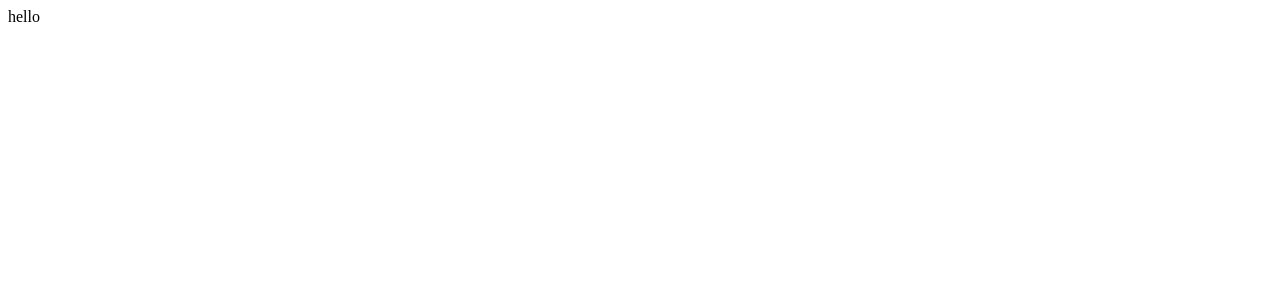
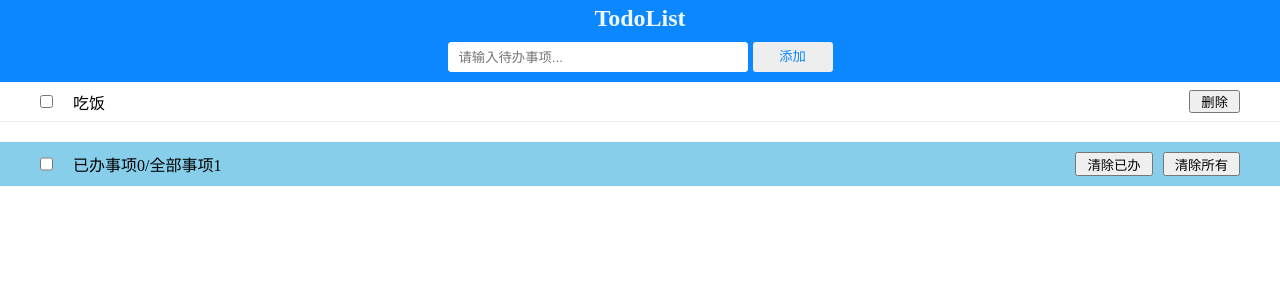
Before and after one commit to xtt-sxj3/TodoList, a Vue app in the folder vue-todo/: page / in a window 1280 px wide. Shown: the top 300 px of the page. Built offline with nearby package versions, Linux system fonts and the light colour scheme.

Commit message:
2:完成静态页面

```diff
--- a/vue-todo/src/App.vue
+++ b/vue-todo/src/App.vue
@@ -1,5 +1,98 @@
 <template>
-  <div>hello</div>
+  <header class="todo-header">
+    <h1>TodoList</h1>
+    <div class="add-todo">
+      <input type="text" placeholder="请输入待办事项..." />
+      <button>添加</button>
+    </div>
+  </header>
+  <main class="todo-list">
+    <ul>
+      <li>
+        <input type="checkbox" />
+        <span>吃饭</span>
+        <button>删除</button>
+      </li>
+    </ul>
+  </main>
+  <footer class="todo-footer">
+    <input type="checkbox" />
+    <div>已办事项0/全部事项1</div>
+    <button>清除已办</button>
+    <button>清除所有</button>
+  </footer>
 </template>
-<script setup></script>
-<style scoped></style>
+
+<style>
+* {
+  margin: 0;
+  padding: 0;
+  box-sizing: border-box;
+}
+.todo-header {
+  padding: 5px 0 10px;
+  background-color: #0b87ff;
+  color: #f0f8ff;
+  text-align: center;
+}
+.todo-header h1 {
+  font-size: 24px;
+}
+.todo-header .add-todo {
+  margin-top: 10px;
+  display: flex;
+  gap: 5px;
+  justify-content: center;
+}
+.todo-header .add-todo input {
+  width: 300px;
+  height: 30px;
+  padding: 0 10px;
+  border-radius: 3px;
+  outline: none;
+  border: solid 1px white;
+}
+.todo-header .add-todo button {
+  display: inline-block;
+  width: 80px;
+  background-color: #eee;
+  color: #0b87ff;
+  line-height: 30px;
+  border: none;
+  border-radius: 3px;
+}
+.todo-header .add-todo button:hover {
+  cursor: pointer;
+  background-color: #fff;
+  color: #ff6700;
+}
+.todo-list li {
+  display: flex;
+  align-items: center;
+  height: 40px;
+  padding: 0 40px;
+  list-style: none;
+  border-bottom: 1px solid #eee;
+}
+.todo-list li span {
+  flex: 1;
+  margin-left: 20px;
+}
+.todo-list li button {
+  padding: 0 10px;
+}
+.todo-footer {
+  display: flex;
+  margin-top: 20px;
+  padding: 10px 40px;
+  background-color: #87ceeb;
+}
+.todo-footer div {
+  flex: 1;
+  margin-left: 20px;
+}
+.todo-footer button {
+  margin-left: 10px;
+  padding: 0 10px;
+}
+</style>
```
Also changed, not shown: vue-todo/src/main.js (+3 -4 lines).
